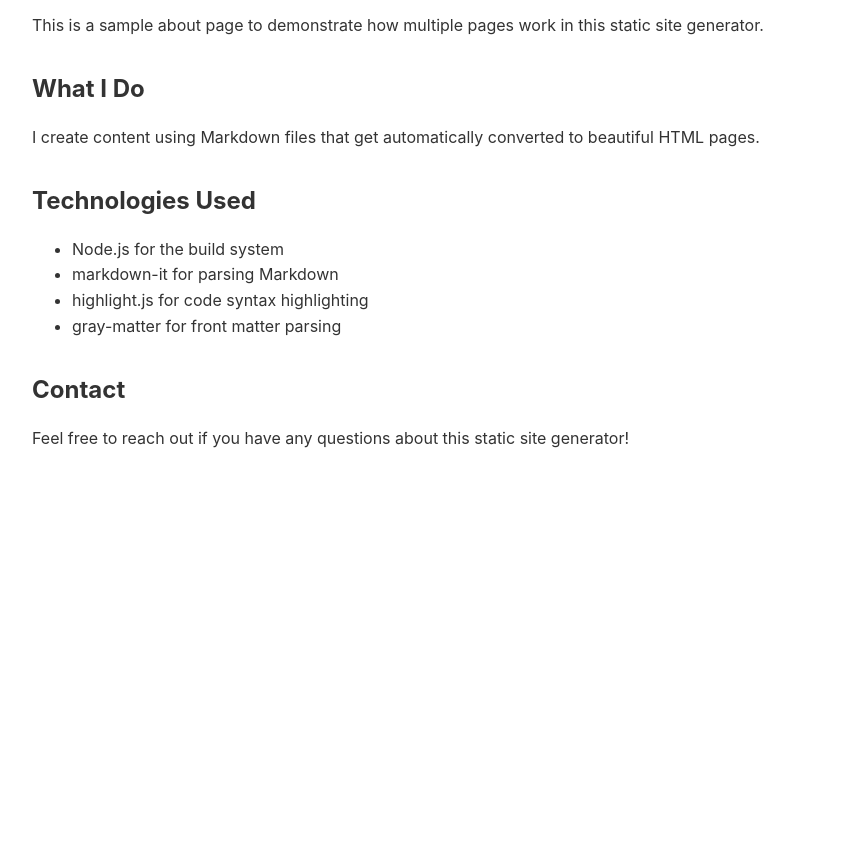
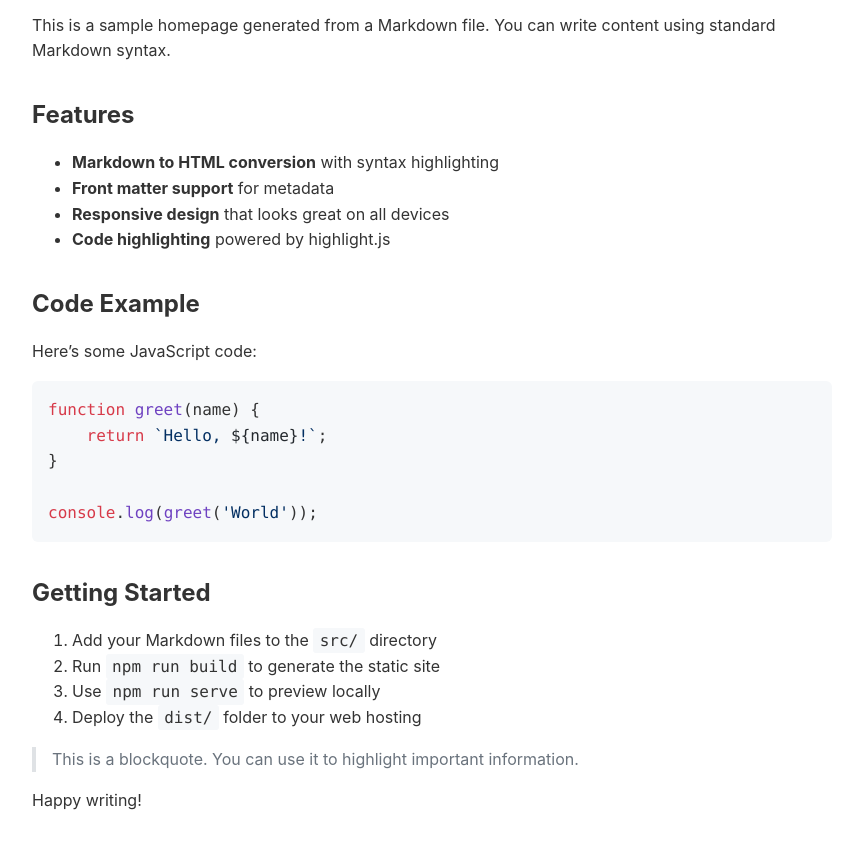
Before and after one commit to pco2699/obsidian-pages, a plain HTML site: page jiro.html in a window 1280 px wide. Shown: the part 209-1071 px from the top of the page, without its empty margins (208-1071 px from the left). Before the commit the page ends 800 px from the top, so only its background shows below. Drawn offline with nearby package versions, Linux system fonts and the light colour scheme.

Commit message:
deploy: aebd915fb2b9888d0c31e80fef0b91a5575a85f6

```diff
--- a/about.html
+++ b/jiro.html
@@ -4,7 +4,7 @@
 <head>
     <meta charset="UTF-8">
     <meta name="viewport" content="width=device-width, initial-scale=1.0">
-    <title>About Me</title>
+    <title>Welcome to My Site</title>
     <link rel="stylesheet" href="https://cdnjs.cloudflare.com/ajax/libs/highlight.js/11.9.0/styles/github.min.css">
     <style>
         body {
@@ -68,19 +68,34 @@
         <a href="/">Home</a>
     </nav>
     <div class="meta">Published: Wed Aug 20 2025 00:00:00 GMT+0000 (Coordinated Universal Time)</div>
-    <h1>About Me</h1>
-<p>This is a sample about page to demonstrate how multiple pages work in this static site generator.</p>
-<h2>What I Do</h2>
-<p>I create content using Markdown files that get automatically converted to beautiful HTML pages.</p>
-<h2>Technologies Used</h2>
+    <h1>Welcome to My Static Site</h1>
+<p>This is a sample homepage generated from a Markdown file. You can write content using standard Markdown syntax.</p>
+<h2>Features</h2>
 <ul>
-<li>Node.js for the build system</li>
-<li>markdown-it for parsing Markdown</li>
-<li>highlight.js for code syntax highlighting</li>
-<li>gray-matter for front matter parsing</li>
+<li><strong>Markdown to HTML conversion</strong> with syntax highlighting</li>
+<li><strong>Front matter support</strong> for metadata</li>
+<li><strong>Responsive design</strong> that looks great on all devices</li>
+<li><strong>Code highlighting</strong> powered by highlight.js</li>
 </ul>
-<h2>Contact</h2>
-<p>Feel free to reach out if you have any questions about this static site generator!</p>
+<h2>Code Example</h2>
+<p>Here’s some JavaScript code:</p>
+<pre><code class="language-javascript"><span class="hljs-keyword">function</span> <span class="hljs-title function_">greet</span>(<span class="hljs-params">name</span>) {
+    <span class="hljs-keyword">return</span> <span class="hljs-string">`Hello, <span class="hljs-subst">${name}</span>!`</span>;
+}
+
+<span class="hljs-variable language_">console</span>.<span class="hljs-title function_">log</span>(<span class="hljs-title function_">greet</span>(<span class="hljs-string">&#x27;World&#x27;</span>));
+</code></pre>
+<h2>Getting Started</h2>
+<ol>
+<li>Add your Markdown files to the <code>src/</code> directory</li>
+<li>Run <code>npm run build</code> to generate the static site</li>
+<li>Use <code>npm run serve</code> to preview locally</li>
+<li>Deploy the <code>dist/</code> folder to your web hosting</li>
+</ol>
+<blockquote>
+<p>This is a blockquote. You can use it to highlight important information.</p>
+</blockquote>
+<p>Happy writing!</p>
 
 </body>
 </html>
```
Also changed, not shown: index.html (+1 -1 lines).
